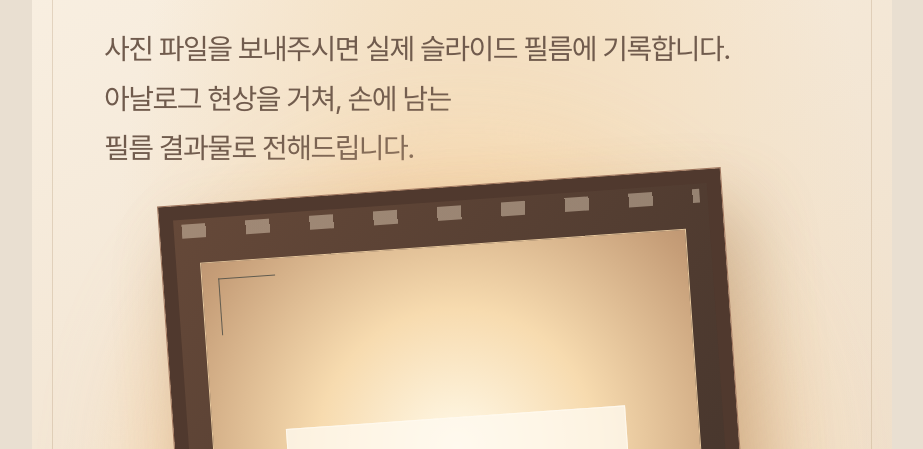
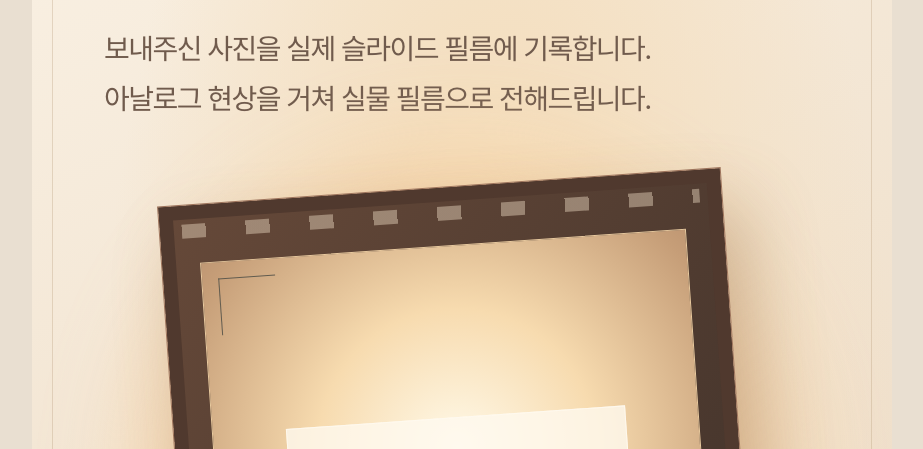
Before and after one commit to july061400-coder/websolve-slidefilm-preview, a plain HTML site: page index.html in a window 1280 px wide. Shown: the part 651-1100 px from the top of the page, without its empty margins (178-1101 px from the left). Drawn offline with Linux system fonts and the light colour scheme.

Commit message:
Clarify first-screen service description

```diff
--- a/index.html
+++ b/index.html
@@ -364,7 +364,7 @@
     <div class="hero-top"><span>THE PHOTO ARCHIVE</span><span>ONE SCENE, ANOTHER FORM</span></div>
     <div class="eyebrow">A SCENE WORTH KEEPING</div>
     <h1>사진 파일을,<br><em>실제 슬라이드<br>필름으로.</em></h1>
-    <p class="lead">사진 파일을 보내주시면 실제 슬라이드 필름에 기록합니다.<br>아날로그 현상을 거쳐, 손에 남는<br>필름 결과물로 전해드립니다.</p>
+    <p class="lead">보내주신 사진을 실제 슬라이드 필름에 기록합니다.<br>아날로그 현상을 거쳐 실물 필름으로 전해드립니다.</p>
     <div class="hero-display" aria-hidden="true"><div class="hero-glow"></div><div class="hero-film"><div class="slot"><div class="slot-inner"><div class="slot-icon">＋</div><div class="slot-label">HERO IMAGE / 01</div><div class="slot-note">최종 제품 촬영본 적용 예정</div></div></div></div><div class="hero-display-caption"><span>THE MOMENT, HELD IN LIGHT</span><span>01 / ARCHIVE</span></div></div>
     <div class="hero-foot"><span>화면 속 사진을 실물 필름으로 간직하는 방법</span><strong>01 / 09</strong></div>
   </section>
```
